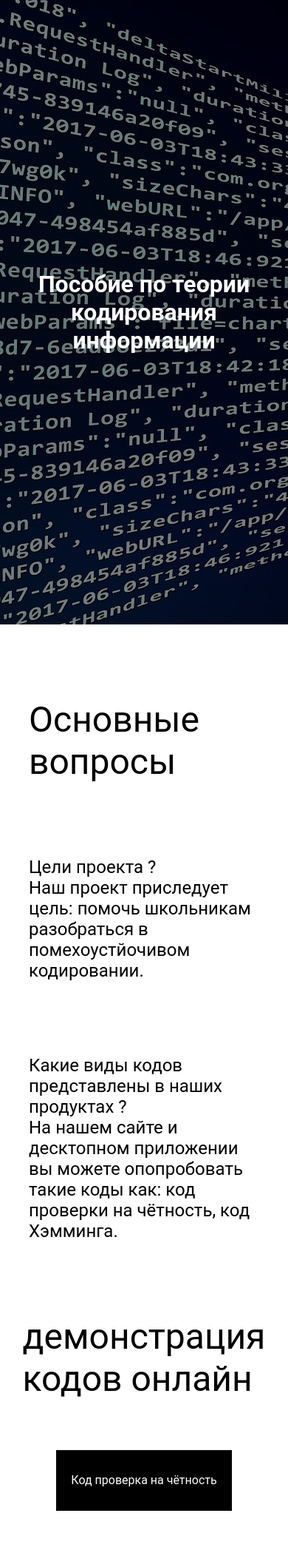
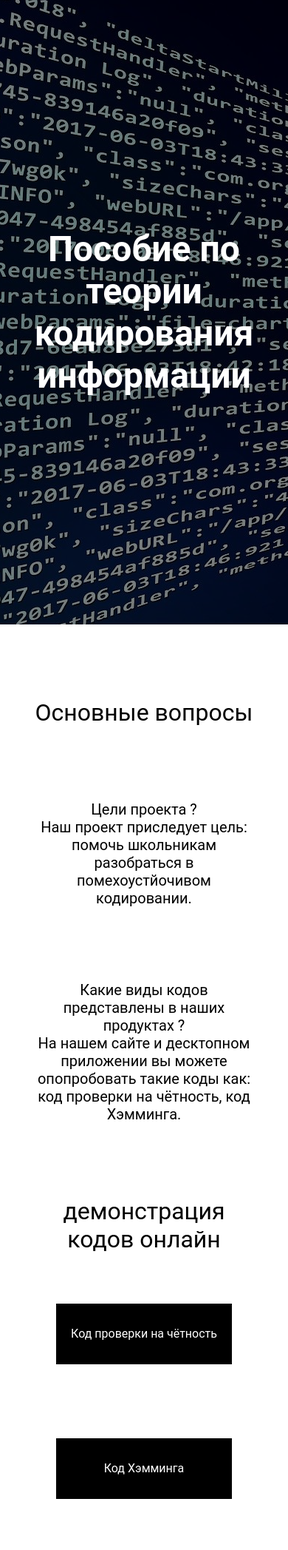
Before and after one commit to kalibdune/web_theory_of_coding, a Django app: page / in a window 390 px wide. Shown: the top 2095 px of the page at 74% size. Run offline with Django 4.2, Linux system fonts and the light colour scheme.

Commit message:
вёрстка update

```diff
--- a/main/static/main.css
+++ b/main/static/main.css
@@ -7,6 +7,7 @@
     vertical-align: baseline;
     outline: none;
     font-family: 'Roboto', sans-serif;
+    box-sizing: border-box;
 }
 
 header{
@@ -24,7 +25,7 @@ header{
 .header_text{
     position: fixed;
     z-index: 2;
-    font-size: 2em;
+    font-size: 3em;
     font-weight: bold;
     color: white;
     text-align: center;
@@ -63,6 +64,7 @@ main{
     flex-direction: column;
     justify-content: center;
 
+
     width: 80%;
     font-size: 1.5em;
 
@@ -72,6 +74,7 @@ main{
     flex-direction: column;
     padding-top: 100px;
 
+
     width: 80%;
     font-size: 1.5em;
     justify-content: center;
@@ -80,10 +83,12 @@ main{
     display: flex;
     padding-top: 100px;
     justify-content: center;
+    align-items: center;
 
     width: 80%;
     font-size: 3em;
     margin-bottom: 100px;
+    text-align: center;
 }
 
 .buttons{
@@ -99,6 +104,7 @@ main{
     display: flex;
     justify-content: center;
     font-size: 3em;
+    text-align: center;
 }
 
 footer{
@@ -146,7 +152,7 @@ right:0;
 height:2px;
 width:0;
 background: #000;
-transition:400ms ease all;
+transition:600ms ease all;
 }
 .btn-5:after{
 right:inherit;
@@ -179,6 +185,7 @@ transition:10s ease all;
     font-size: 3em;
     justify-content: center;
     width: 80%;
+    text-align: center;
 }
 @media (min-width: 1100px){
     .question_one{
@@ -206,3 +213,65 @@ transition:10s ease all;
         width: 300px;
     }
 }
+
+@media(max-width:425px){
+    .question_one{
+        font-size: 1.25em;
+        text-align: center;
+    }
+    .question_two{
+        font-size: 1.25em;
+        text-align: center;
+    }
+    .title{
+        font-size: 2em;
+    }
+    .links{
+        font-size: 2em;
+    }
+    .desk{
+        font-size: 2em;
+    }
+}
+
+@media(max-width:320px){
+    .header_text{
+        font-size: 1.8em;
+    }
+}
+
+@media(min-width:1920px){
+    header{
+        background: url("back.jpg") repeat-x fixed center;
+    }
+    header:after{
+        background: rgba(0,0,0,0.7);
+    }
+    .header_text{
+        font-size: 5em;
+    }
+    .title{
+        font-size: 4em;
+    }
+    .links{
+        font-size: 4em;
+    }
+    .question_one{
+        font-size: 2em;
+    }
+    .question_two{
+        font-size: 2em;
+    }
+    .buttons{
+        font-size: 1.75em;
+    }
+    .desk{
+        font-size: 4em;
+    }
+    .download{
+        font-size: 1.75em;
+    }
+    footer{
+        font-size: 1.5em;
+    }
+}
--- a/main/templates/main_page.html
+++ b/main/templates/main_page.html
@@ -31,7 +31,7 @@
                 демонстрация кодов онлайн
             </div>
             <div class="buttons">
-                <button class="custom-btn btn-5" style="margin:50px ;" onclick="window.location.href='#'"><span>Код проверка на чётность</span></button>
+                <button class="custom-btn btn-5" style="margin:50px ;" onclick="window.location.href='#'"><span>Код проверки на чётность</span></button>
                 <button class="custom-btn btn-5" style="margin:50px ;" onclick="window.location.href='#'"><span>Код Хэмминга</span></button>
             </div>
             <p class="desk">Десктопное приложение</p>
```
